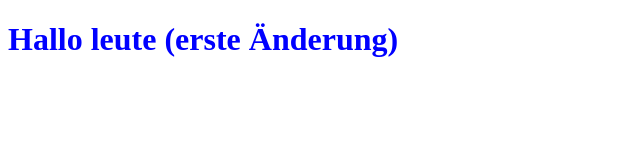
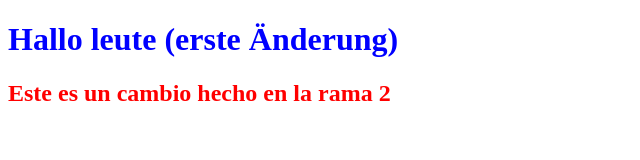
Before and after one commit to CamiloHuertas/GitPractica, a plain HTML site: page indexInicio.html in a window 1280 px wide. Shown: the whole page, without its empty margins (0-640 px from the left). Drawn offline with Linux system fonts and the light colour scheme.

Commit message:
actualizando archivos

```diff
--- a/indexInicio.html
+++ b/indexInicio.html
@@ -9,5 +9,7 @@
 </head>
 <body>
   <h1>Hallo leute (erste Änderung)</h1>
+
+  <h2>Este es un cambio hecho en la rama 2</h2>
 </body>
 </html>
--- a/styles.css
+++ b/styles.css
@@ -1,3 +1,7 @@
 h1 {
   color: blue;
 }
+
+h2 {
+  color: red;
+}
```
